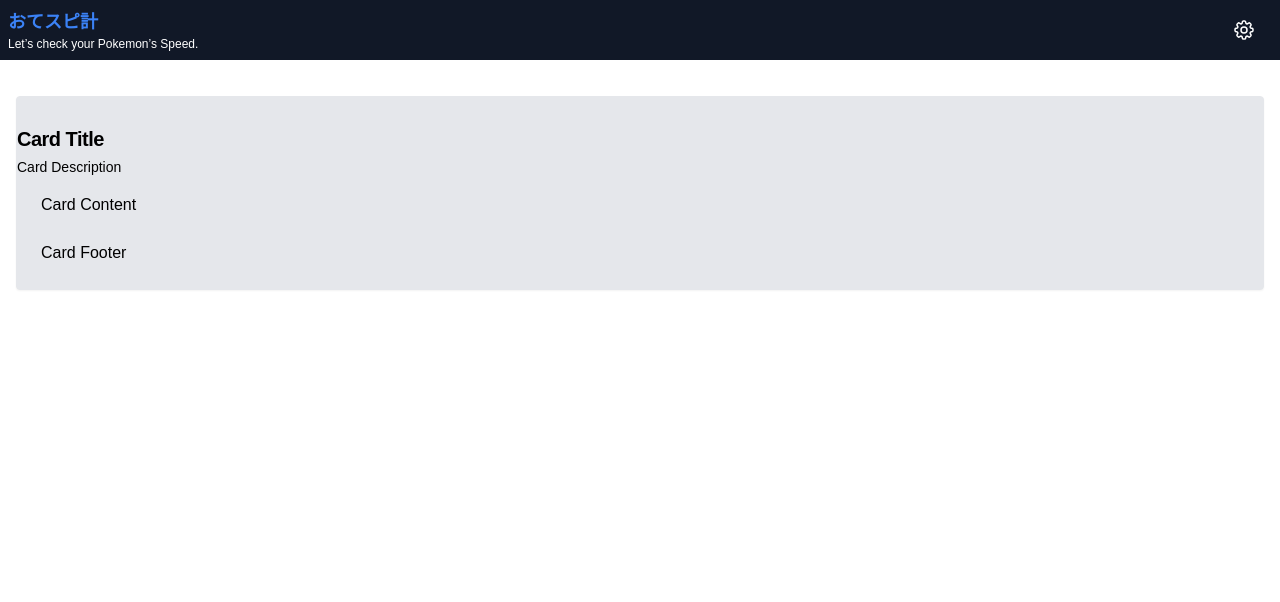
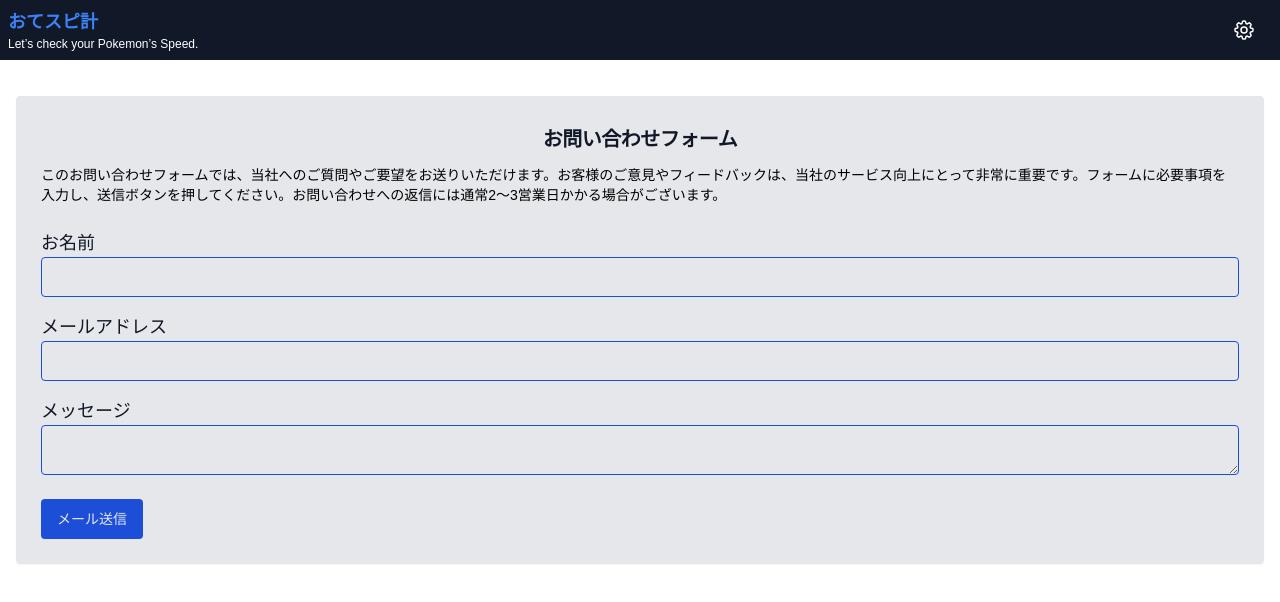
Before and after one commit to Sug1re/PokemonSleep_HelpSpeed, a Next.js app: page /inquiry in a window 1280 px wide. Shown: the top 602 px of the page. Built offline with nearby package versions, Linux system fonts and the light colour scheme; a web font is replaced by a local one.

Commit message:
新ポケモン追加

```diff
--- a/app/Header.tsx
+++ b/app/Header.tsx
@@ -134,7 +134,7 @@ const Header = () => {
                   </li>
                   <li className="hover:text-green-300 duration-300 w-full flex flex-col">
                     {/* <a href="/inquiry" className="text-base"> */}
-                    <a href="#" className="text-base">
+                    <a href="/inquiry" className="text-base">
                       お問い合わせ
                     </a>
                   </li>
--- /dev/null
+++ b/app/api/contact.ts
@@ -0,0 +1,5 @@
+import { NextApiRequest, NextApiResponse } from "next";
+
+export default function sendGmail(req: NextApiRequest,res: NextApiResponse ) {
+return res.status(200).json({ name: "shincode" });
+}
--- a/app/components/Bonus.tsx
+++ b/app/components/Bonus.tsx
@@ -43,7 +43,7 @@ const Bonus: React.FC<BonusProps> = ({ pokemonBonus, setPokemonBonus }) => {
       >
         おてつだいボーナス
       </Label>
-      <Select onValueChange={handlePokemonBonusChange}>
+      <Select onValueChange={handlePokemonBonusChange} required>
         <SelectTrigger
           id="pokemonBonus"
           className="bg-gray-500 text-white border-red-500"
--- a/app/components/Skill.tsx
+++ b/app/components/Skill.tsx
@@ -35,10 +35,13 @@ const Skill: React.FC<SkillProps> = ({ pokemonSkill, setPokemonSkill }) => {
 
   return (
     <div className=" flex flex-col space-y-2 container">
-        <Label className="text-xl text-white font-semibold" htmlFor="pokemonSkill">
+      <Label
+        className="text-xl text-white font-semibold"
+        htmlFor="pokemonSkill"
+      >
         サブスキル
       </Label>
-        <Select onValueChange={handlePokemonSkillChange} >
+      <Select onValueChange={handlePokemonSkillChange} required>
         <SelectTrigger
           id="pokemonSkill"
           className="bg-gray-500 text-white border-blue-500"
--- a/app/explain/page.tsx
+++ b/app/explain/page.tsx
@@ -92,14 +92,16 @@ const otesupi = () => {
             </div>
           </div>
           <div className=" flex flex-col ">
-            <div className=" flex custom-md:justify-center sm:justify-start ">間違って｢げんき補正｣を選択した場合は</div>
+            <div className=" flex custom-md:justify-center sm:justify-start ">
+              間違って｢げんき補正｣を選択した場合は
+            </div>
             <div className=" flex flex-col custom-md-3:flex-row custom-md:justify-center sm:justify-start ">
               <div className=" flex flex-row justify-center ">
                 <div className="text-green-600 flex">｢20未満｣</div>
                 を選択すると
               </div>
               <div className=" flex justify-center">
-                表示おてつだい時間が表示される
+                表示おてつだい時間が表示されます
               </div>
             </div>
           </div>
--- a/app/information/page.tsx
+++ b/app/information/page.tsx
@@ -37,6 +37,18 @@ const Information = () => {
     },
     { date: "2024/08/21", content: "「ウパー」「ヌオー」" },
     { date: "2024/09/03", content: "「スイクン」" },
+    {
+      date: "2024/10/09",
+      content: "「アゴジムシ」「デンヂムシ」「クワガノン」",
+    },
+    {
+      date: "2024/10/09",
+      content: "「コリンク」「ルクシオ」「レントラー」",
+    },
+    {
+      date: "2024/10/09",
+      content: "「ココドラ」「コドラ」「ボスゴドラ」",
+    },
   ];
 
   // 日付が新しい順にソート
--- a/app/inquiry/page.tsx
+++ b/app/inquiry/page.tsx
@@ -1,3 +1,4 @@
+import { Button } from "@/components/ui/button";
 import {
   Card,
   CardContent,
@@ -6,22 +7,66 @@ import {
   CardHeader,
   CardTitle,
 } from "@/components/ui/card";
+import { Input } from "@/components/ui/input";
+import { Label } from "@/components/ui/label";
 import React from "react";
 
 const inquiry = () => {
   return (
     <main className=" pt-20">
-      <div className=" p-4">
-        <Card className=" rounded">
+      <div className=" p-4 container">
+        <Card className=" rounded ">
           <CardHeader>
-            <CardTitle>Card Title</CardTitle>
-            <CardDescription>Card Description</CardDescription>
+            <CardTitle className=" text-center text-gray-900">
+              お問い合わせフォーム
+            </CardTitle>
+            <CardDescription className=" px-6 py-2">
+              このお問い合わせフォームでは、当社へのご質問やご要望をお送りいただけます。お客様のご意見やフィードバックは、当社のサービス向上にとって非常に重要です。フォームに必要事項を入力し、送信ボタンを押してください。お問い合わせへの返信には通常2〜3営業日かかる場合がございます。
+            </CardDescription>
           </CardHeader>
-          <CardContent>
-            <p>Card Content</p>
+          <CardContent className=" space-y-4">
+            <div>
+              <Label htmlFor="name" className=" text-lg text-gray-900">
+                お名前
+              </Label>
+              <Input
+                className=" border-blue-700 rounded"
+                type=" text"
+                id="name"
+                required
+              />
+            </div>
+            <div>
+              <Label htmlFor="email" className=" text-lg text-gray-900">
+                メールアドレス
+              </Label>
+              <Input
+                className=" border-blue-700 rounded"
+                type=" email"
+                id="email"
+                required
+              />
+            </div>
+            <div className="flex flex-col">
+              <Label htmlFor="message" className=" text-lg text-gray-900">
+                メッセージ
+              </Label>
+              <textarea
+                className="rounded bg-gray-200 border border-blue-700 focus:outline-none
+                 "
+                id="message"
+                name="message"
+                required
+              ></textarea>
+            </div>
           </CardContent>
           <CardFooter>
-            <p>Card Footer</p>
+            <Button
+              type="submit"
+              className=" bg-blue-700 rounded text-gray-200 hover:bg-blue-800 hover:scale-90 duration-300"
+            >
+              メール送信
+            </Button>
           </CardFooter>
         </Card>
       </div>
--- a/app/page.tsx
+++ b/app/page.tsx
@@ -119,6 +119,9 @@ const pokemonTimeMap: { [pokemonName: string]: number } = {
   ヤルキモノ: 3500,
   ケッキング: 3800,
   ヤミラミ: 3600,
+  ココドラ: 5700,
+  コドラ: 4200,
+  ボスゴドラ: 3000,
   ゴクリン: 5900,
   マルノーム: 3500,
   チルット: 4200,
@@ -130,6 +133,9 @@ const pokemonTimeMap: { [pokemonName: string]: number } = {
   タマザラシ: 5600,
   トドクラー: 4000,
   トドゼルガ: 3000,
+  コリンク: 4400,
+  ルクシオ: 3200,
+  レントラー: 2400,
   ウソハチ: 6300,
   マネネ: 4300,
   リオル: 4200,
@@ -145,6 +151,9 @@ const pokemonTimeMap: { [pokemonName: string]: number } = {
   エルレイド: 2400,
   ニンフィア: 2600,
   デデンネ: 2500,
+  アゴジムシ: 4600,
+  デンヂムシ: 3300,
+  クワガノン: 2800,
   ヌイコグマ: 4100,
   キテルグマ: 2800,
   キュワワー: 2500,
@@ -371,6 +380,7 @@ export default function Home() {
                 placeholder="ポケモンを入力"
                 value={pokemonName}
                 onChange={handlePokemonNameChange}
+                required
               />
             </div>
             <div className=" flex flex-col space-y-2 container">
@@ -387,6 +397,7 @@ export default function Home() {
                 placeholder="性格を入力"
                 value={pokemonPersonality}
                 onChange={handlePokemonPersonalityChange}
+                required
               />
             </div>
             <div className=" flex flex-col space-y-2 container">
@@ -398,11 +409,12 @@ export default function Home() {
               </Label>
               <Input
                 id="pokemonLevel"
-                type="text"
+                type="number"
                 className=" bg-gray-500 text-white border-blue-500"
                 placeholder="レベルを入力"
                 value={pokemonLevel}
                 onChange={handlePokemonlevelChange}
+                required
               />
             </div>
             <div>
--- a/package.json
+++ b/package.json
@@ -29,6 +29,7 @@
     "lucide-react": "^0.365.0",
     "next": "^14.2.3",
     "next-themes": "^0.3.0",
+    "nodemailer": "^6.9.15",
     "react": "^18",
     "react-bootstrap": "^2.10.4",
     "react-dom": "^18",
```
Also changed, not shown: 1 other file (tests, documents, lock files or other folders). Lines whose indentation alone changed are shown as unchanged.
